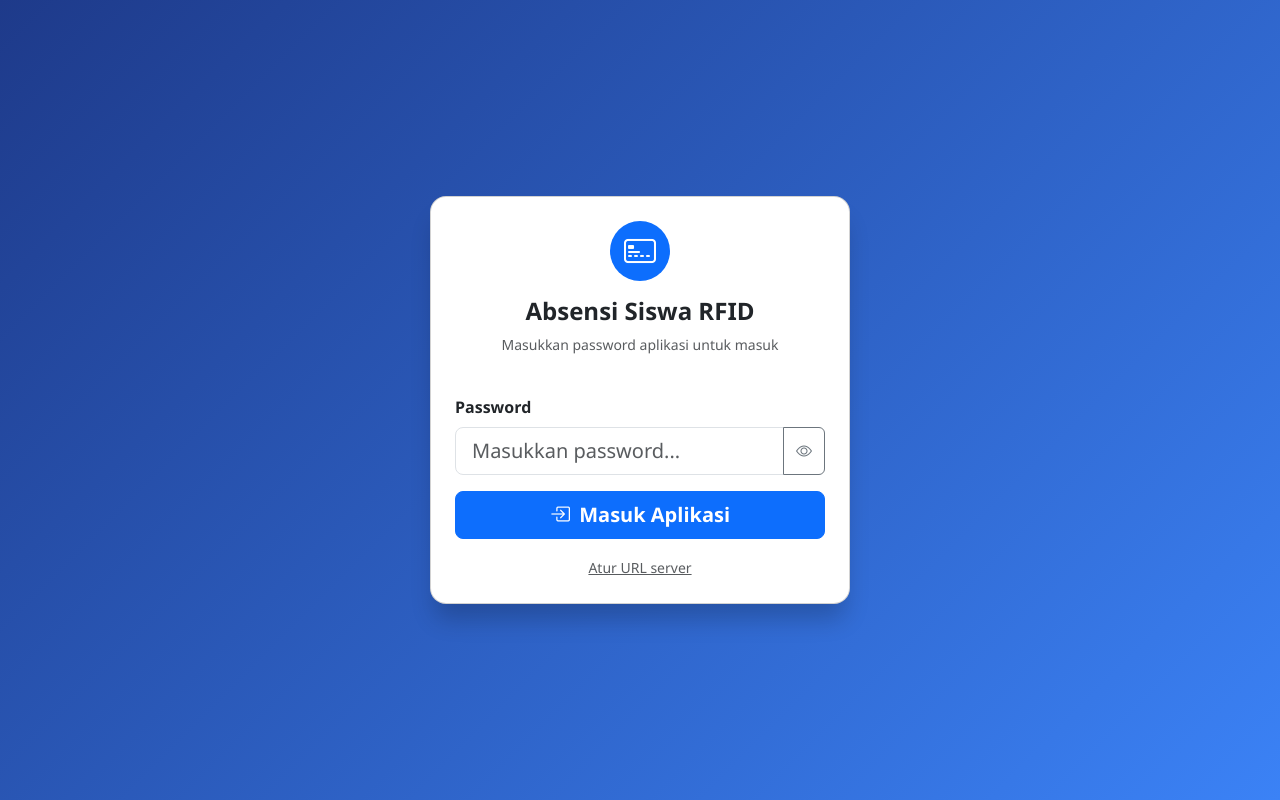
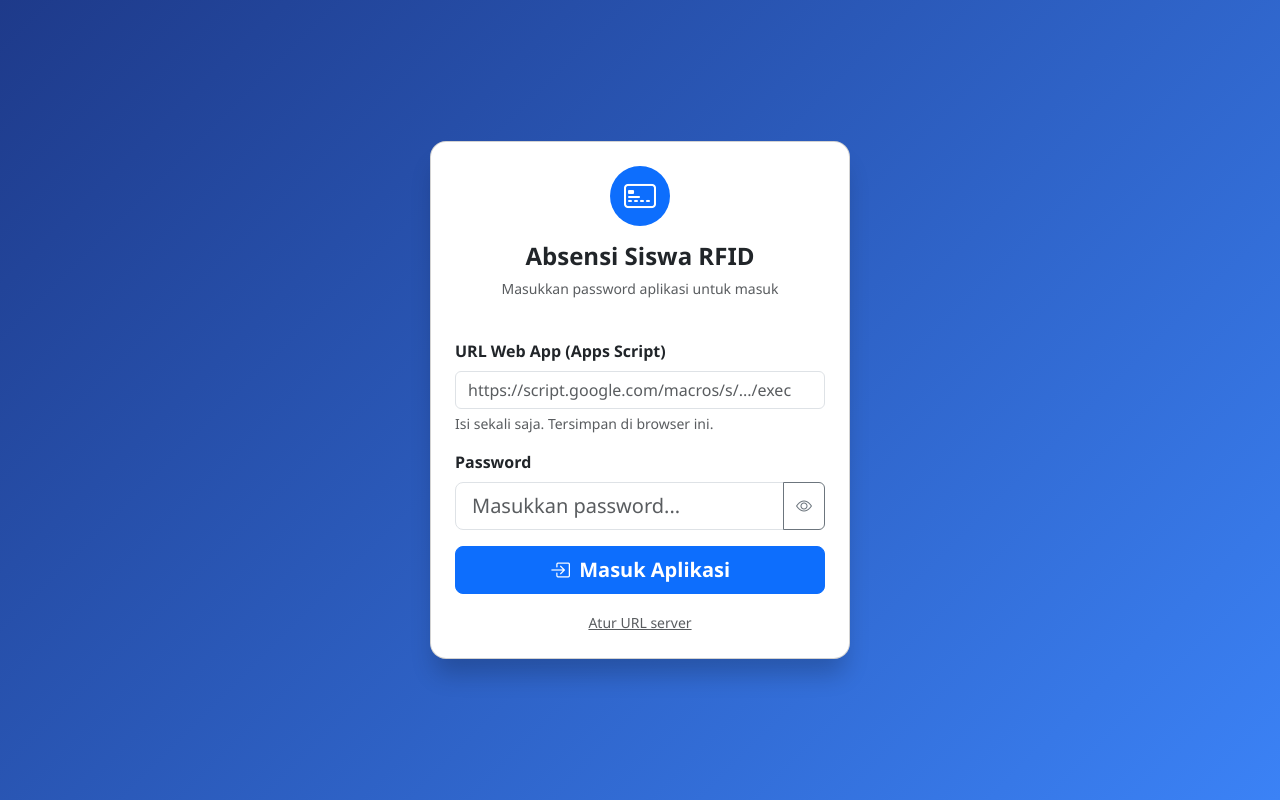
Before and after one commit to hatorologyc/presensi, a plain HTML site: page index.html in a window 1280 px wide. Drawn offline with nearby package versions, Linux system fonts and the light colour scheme.

Commit message:
Update index.html

```diff
--- a/index.html
+++ b/index.html
@@ -80,7 +80,7 @@
       <form id="login-form">
         <div id="api-url-wrapper" class="mb-3 d-none">
           <label class="form-label fw-semibold">URL Web App (Apps Script)</label>
-          <input type="url" id="api-url-input" class="form-control" placeholder="https://script.google.com/macros/s/AKfycbyGZhzhAMnDgRn-iG48hn-meVtrDxla36hKPe6s4n5pImvcXbIU5JlO6Q6TFNZymlN9tA/exec">
+          <input type="url" id="api-url-input" class="form-control" placeholder="https://script.google.com/macros/s/.../exec">
           <div class="form-text">Isi sekali saja. Tersimpan di browser ini.</div>
         </div>
         <div class="mb-3">
@@ -595,7 +595,7 @@
     // Tempel URL Web App Apps Script (berakhiran /exec) di bawah ini,
     // atau biarkan kosong lalu isi lewat layar login (tersimpan di browser).
     // =====================================================
-    const DEFAULT_API_URL = 'https://script.google.com/macros/s/AKfycbyGZhzhAMnDgRn-iG48hn-meVtrDxla36hKPe6s4n5pImvcXbIU5JlO6Q6TFNZymlN9tA/exec';
+    const DEFAULT_API_URL = '';
 
     // STATE GLOBAL
     let masterSiswaList = [];
@@ -648,6 +648,9 @@
           body: JSON.stringify({ action: action, token: storageGet('absensi_token'), payload: payload || {} })
         });
         const res = await resp.json();
+        if (res && !res.success && /is not defined|is not a function/.test(res.message || '')) {
+          res.message += ' | Kode server (Apps Script) belum versi terbaru. Tempel Code.gs lengkap, lalu Deploy > Manage deployments > Edit > New version.';
+        }
         if (res && res.unauthorized) {
           forceLogout(res.message);
         }
```
